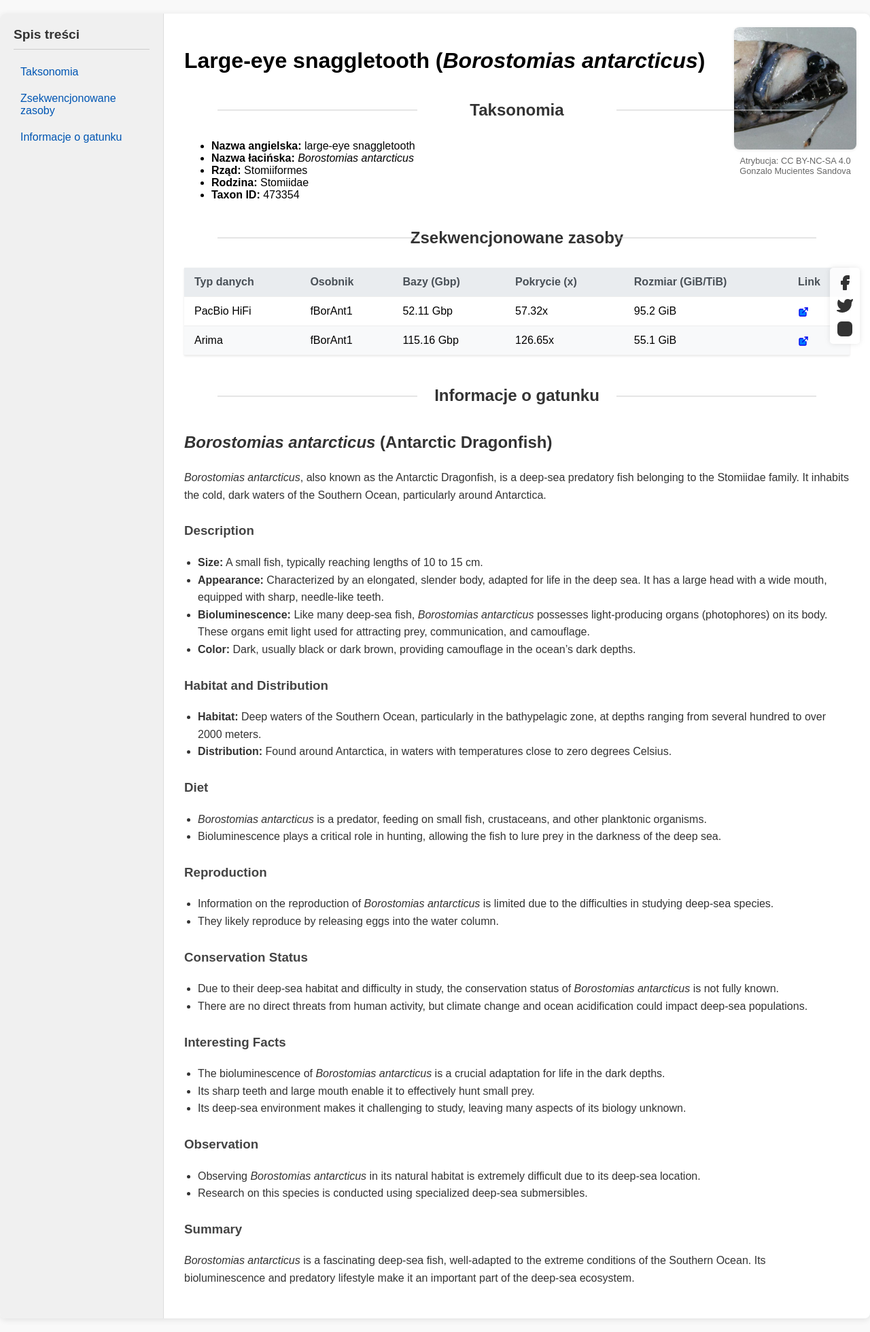
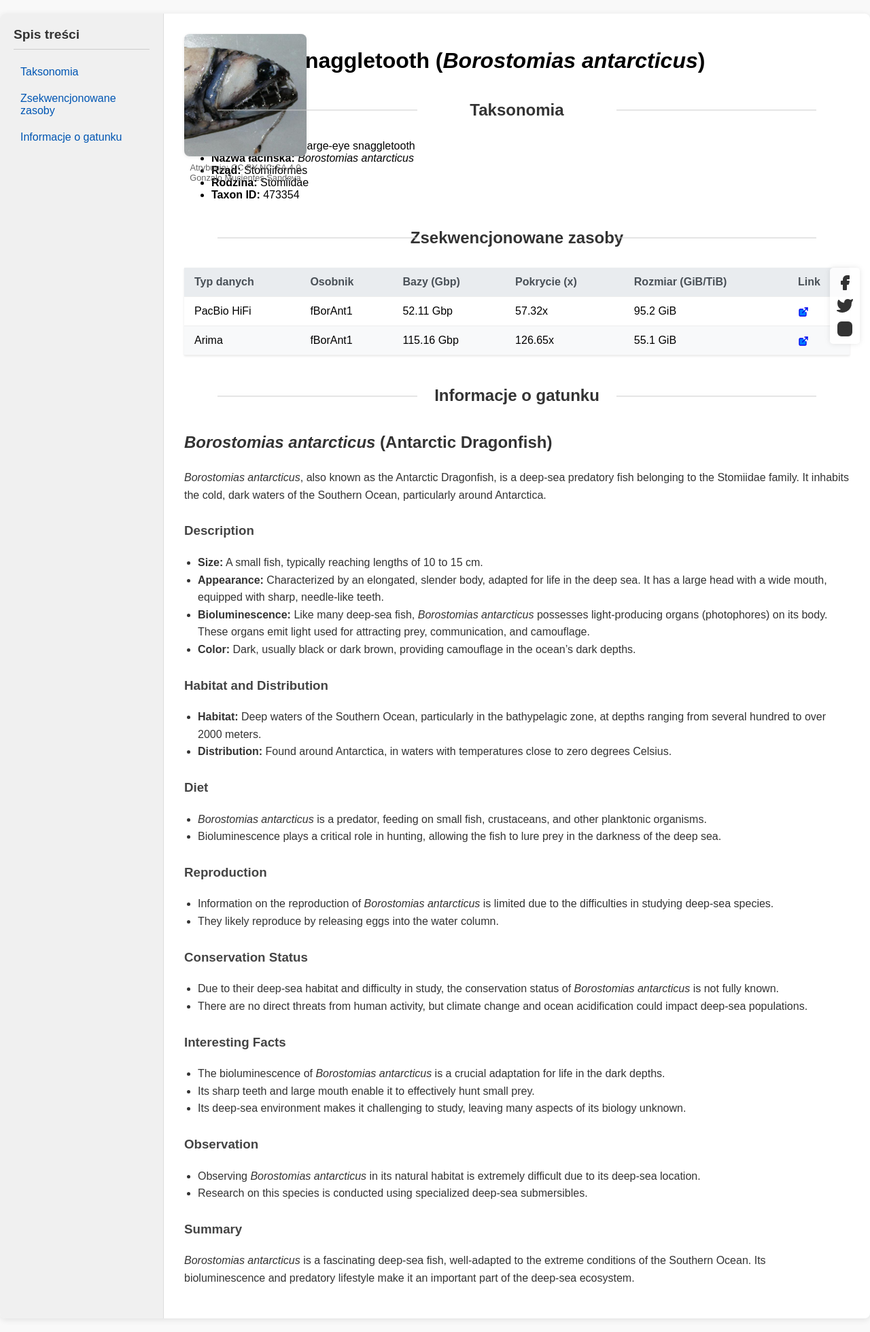
Before and after one commit to tomustloczek1/stronyWWWtzylinski, a Jekyll site: the page built from _species/borostomias_antarcticus.md, in a window 1280 px wide. Shown: the whole page at 68% size. Built offline with Jekyll 4.4.1, drawn with Linux system fonts in a browser that asks for light colours.

Commit message:
Update species.html

```diff
--- a/_layouts/species.html
+++ b/_layouts/species.html
@@ -104,8 +104,8 @@
         /* --- Sekcja z obrazkiem --- */
         .species-image-container {
             position: absolute;
-            top: 20px;
-            right: 20px;
+            top: px
+            right: 120px;
             width: 180px;
             text-align: center;
         }
```
